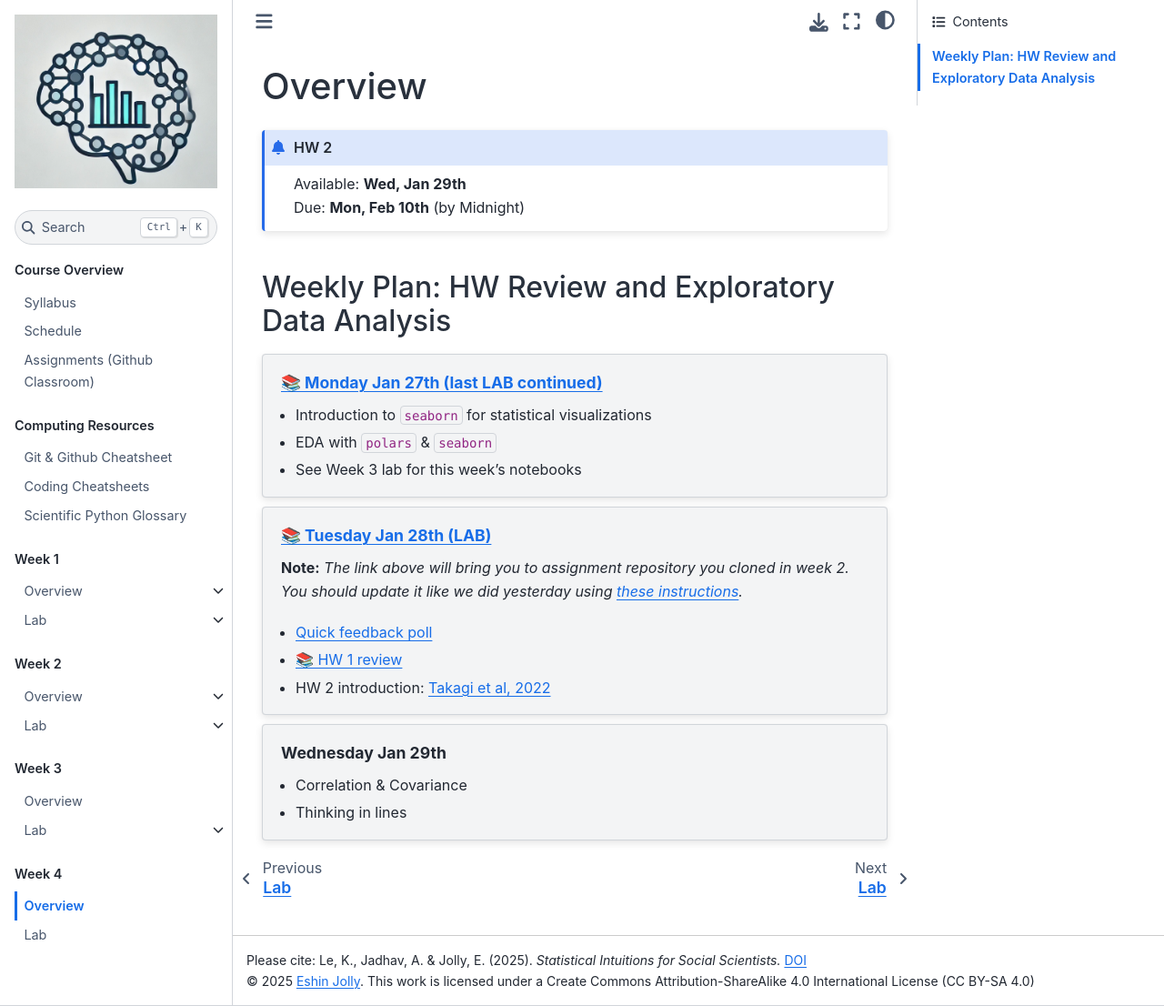
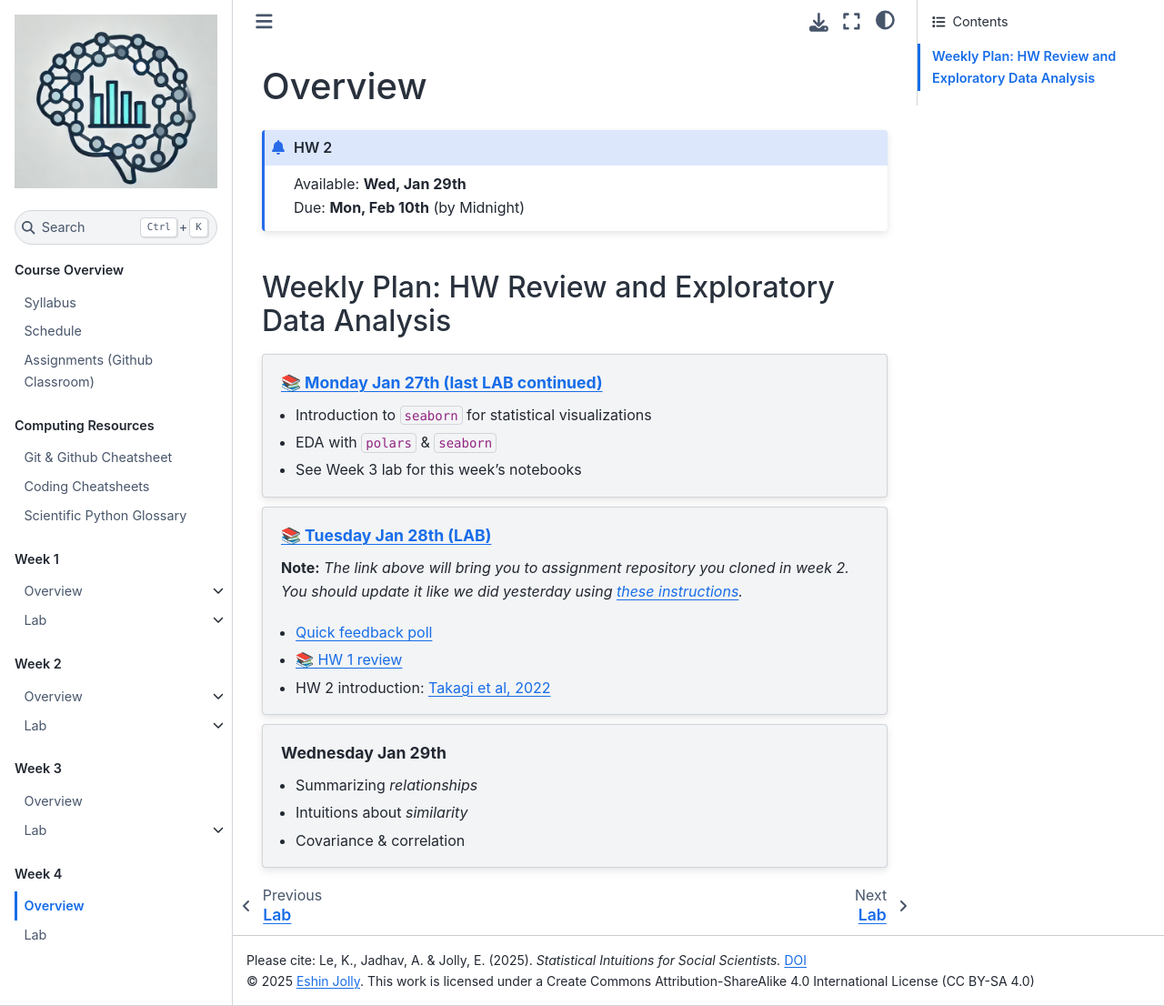
Before and after one commit to psyc201b/PSYC-201B, a Jupyter Book: the page built from lectures/wk4/overview.md, in a window 1280 px wide and 1106 px high. Shown: the whole window at 91% size. Built offline with Jupyter Book 1.0.4 settings and Sphinx 7.4.7 and the Sphinx Book theme 1.1.4, drawn with Linux system fonts in a browser that asks for light colours; pages that are not in the unit, such as notebooks, are missing from menus.

Commit message:
update tomms plans

````diff
--- a/lectures/wk4/overview.md
+++ b/lectures/wk4/overview.md
@@ -21,8 +21,9 @@ Due: **Mon, Feb 10th** (by Midnight)
 ```
 
 ```{topic} Wednesday Jan 29th
-- Correlation & Covariance
-- Thinking in lines
+- Summarizing *relationships*
+- Intuitions about *similarity*
+- Covariance & correlation
 ```
 
 <!-- ```{topic} Videos - watch *before* class on 29th
````
